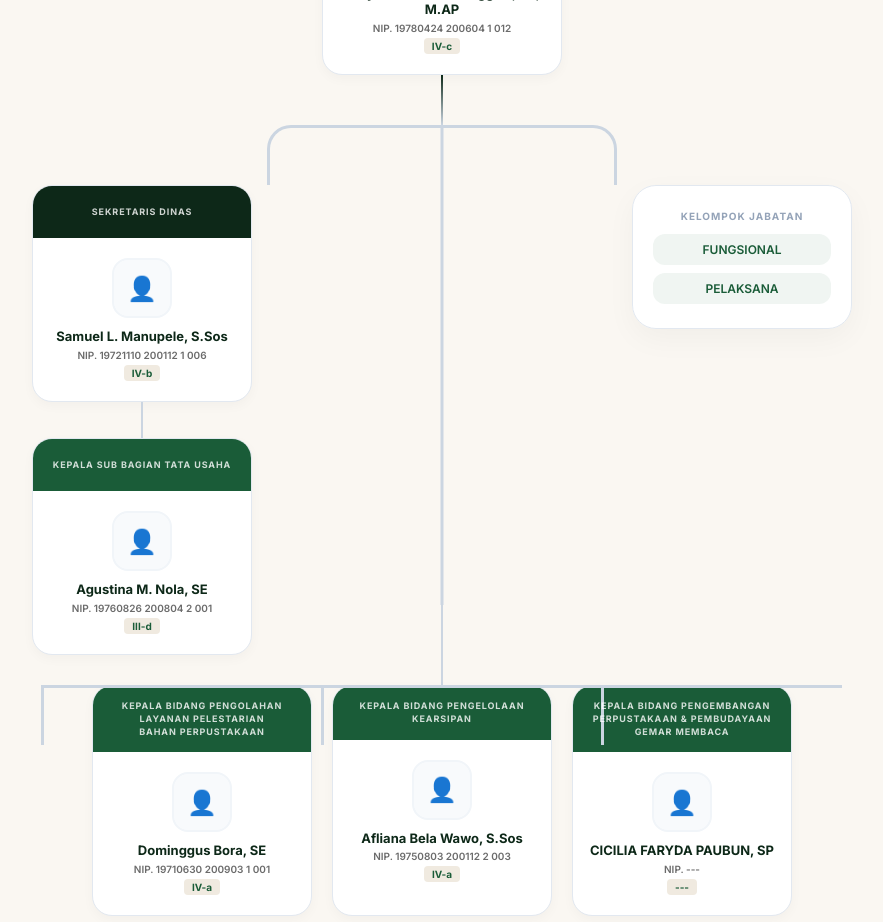
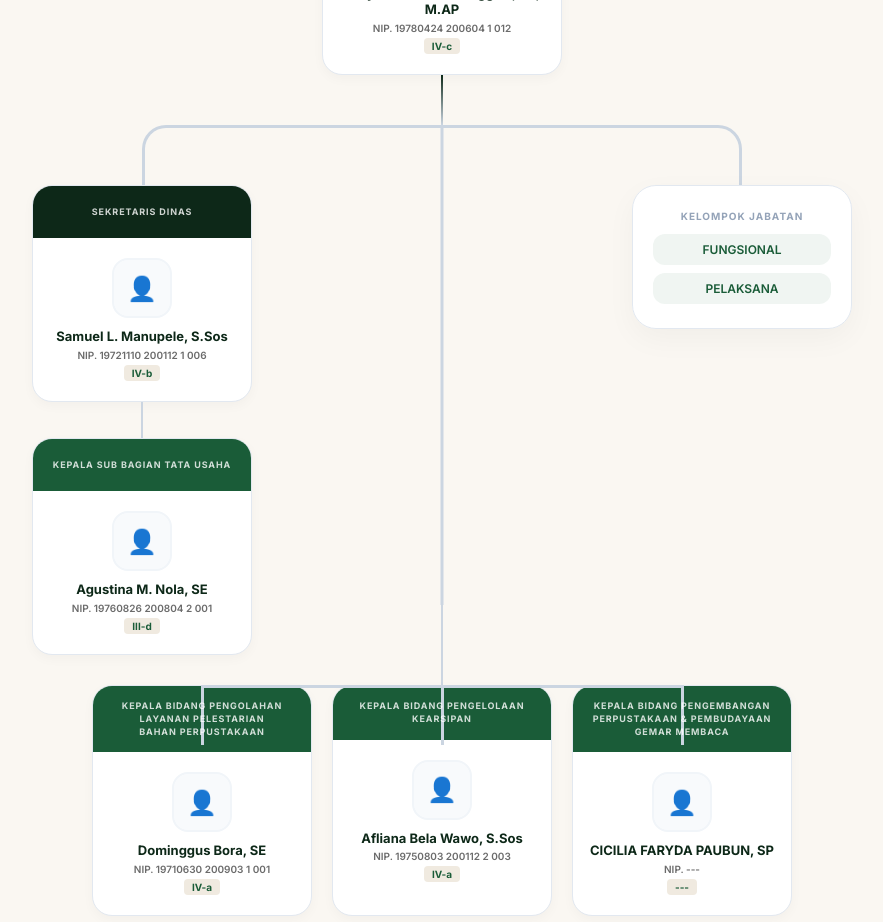
Before and after one commit to hudsonjhonson9-arch/perpustakaandaerahsumbabarat, a React (Vite) app: page / in a window 1280 px wide. Shown: the part 4480-5402 px from the top of the page, without its empty margins (198-1081 px from the left). Built offline with nearby package versions, Linux system fonts and the light colour scheme; a web font is replaced by a local one.

Commit message:
Fix org chart connector line positions

```diff
--- a/src/App.jsx
+++ b/src/App.jsx
@@ -656,7 +656,7 @@ function StrukturOrganisasiSection() {
             {/* MIDDLE ROW: SEKRETARIS (left) + connector bridge */}
             <div style={{ width:"100%", display:"flex", justifyContent:"center", position:"relative", height:480 }}>
               <div style={{ width:3, height:"100%", background:"#cbd5e1", position:"absolute", top:0, left:"50%", transform:"translateX(-50%)" }} />
-              <div style={{ position:"absolute", top:0, left:"50%", width:"35%", height:60, borderTop:"3px solid #cbd5e1", borderLeft:"3px solid #cbd5e1", borderRight:"3px solid #cbd5e1", borderRadius:"24px 24px 0 0", transform:"translateX(-50%)" }} />
+              <div style={{ position:"absolute", top:0, left:"50%", width:"60%", height:60, borderTop:"3px solid #cbd5e1", borderLeft:"3px solid #cbd5e1", borderRight:"3px solid #cbd5e1", borderRadius:"24px 24px 0 0", transform:"translateX(-50%)" }} />
 
               {/* SEKRETARIS + KASUBAG (left side) */}
               <div style={{ position:"absolute", left:"20%", top:60, transform:"translateX(-50%)" }}>
@@ -680,8 +680,8 @@ function StrukturOrganisasiSection() {
             {/* BIDANG ROW */}
             <div className="org-line-v" style={{ background:"#cbd5e1", height:80 }} />
             <div style={{ width:860, position:"relative" }}>
-              <div style={{ position:"absolute", top:0, left:30, right:30, height:3, background:"#cbd5e1" }} />
-              {[30, 310, 590].map(pos => (
+              <div style={{ position:"absolute", top:0, left:190, right:190, height:3, background:"#cbd5e1" }} />
+              {[190, 430, 670].map(pos => (
                 <div key={pos} style={{ position:"absolute", top:0, left:pos, width:3, height:60, background:"#cbd5e1", marginLeft:-1.5 }} />
               ))}
             </div>
```
